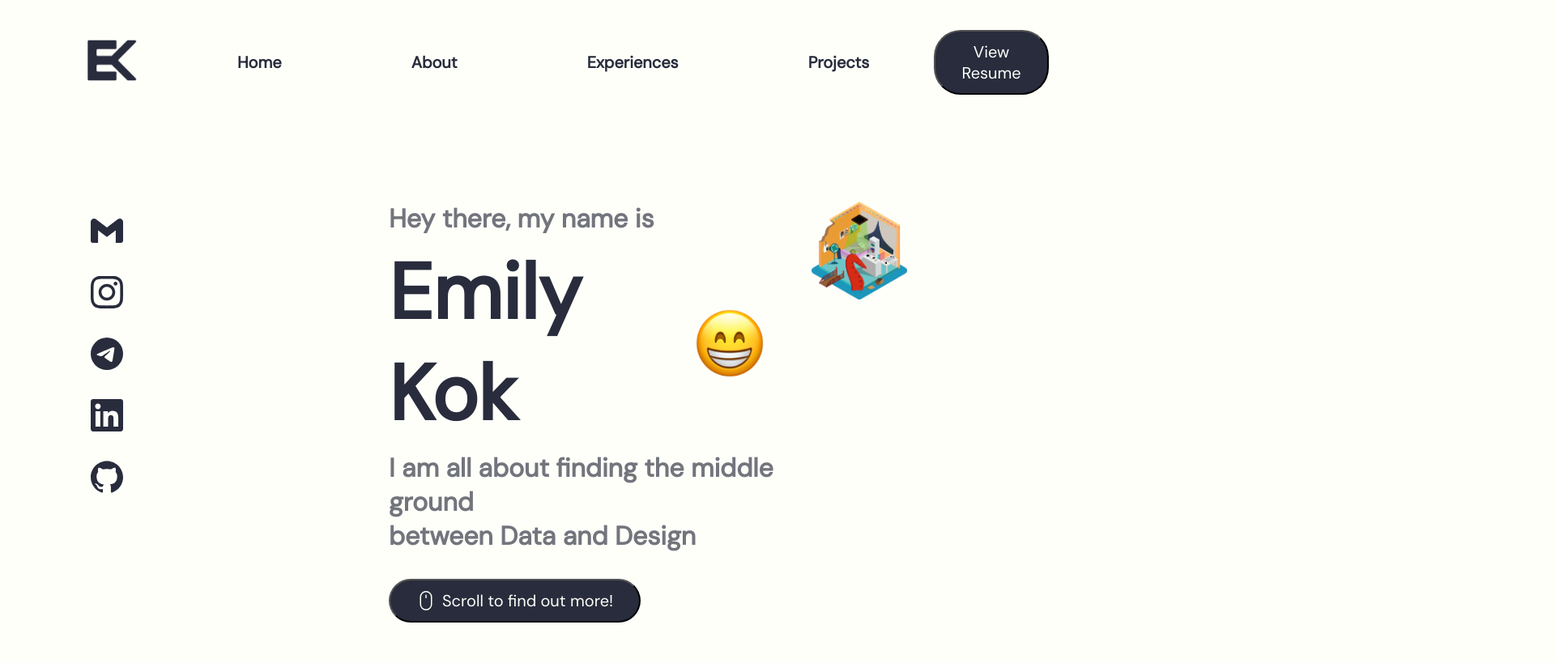
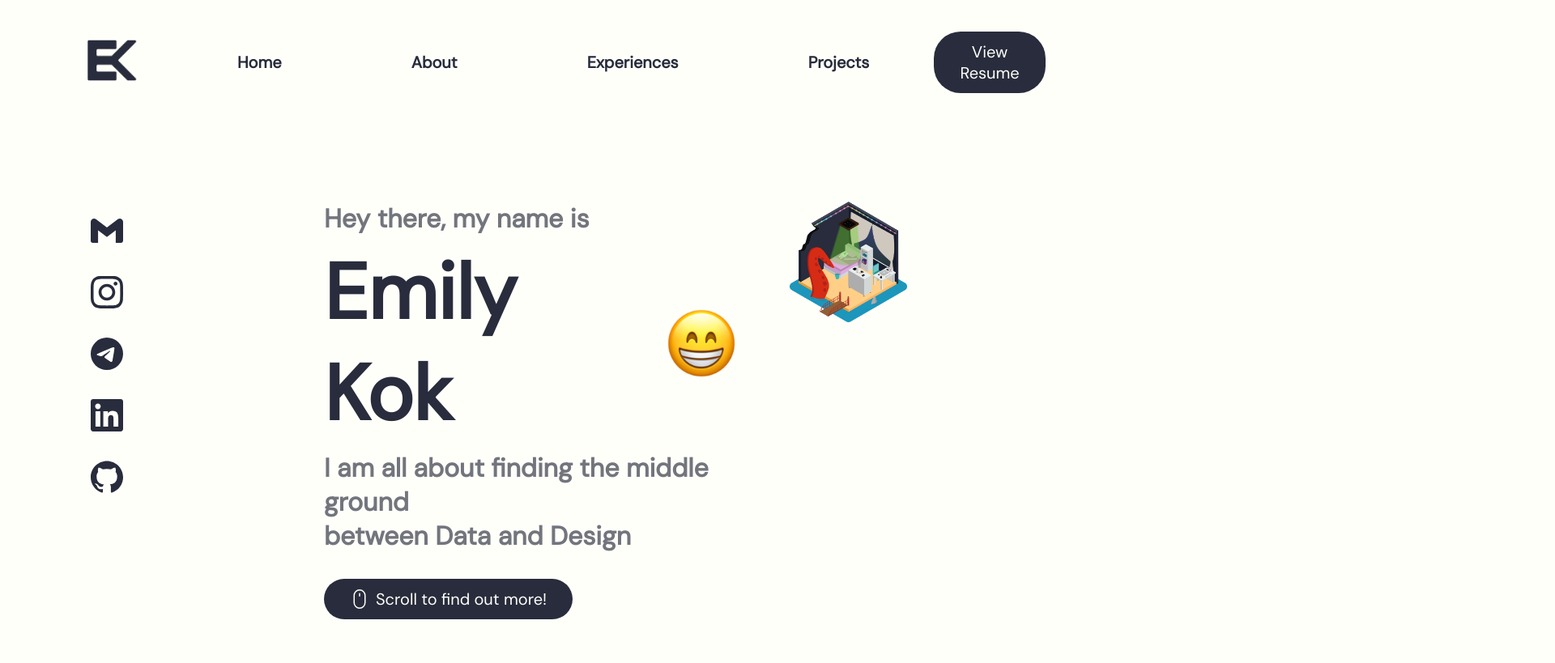
Before and after one commit to emfancypants/emily-personal-site, a React (Create React App) app: page / in a window 1280 px wide. Shown: the top 819 px of the page at 81% size, 1920 px wide, since content can reach past the window. Built offline with nearby package versions, Linux system fonts and the light colour scheme.

Commit message:
minor changes

```diff
--- a/src/containers/about/about.css
+++ b/src/containers/about/about.css
@@ -1,6 +1,6 @@
 .website__about {
     align-items: center;
-    padding: 10rem 6rem 15rem 30rem;
+    padding: 10rem 6rem 15rem 25rem;
 }
 
 .website__about-title h1{
--- a/src/containers/experience/experience.css
+++ b/src/containers/experience/experience.css
@@ -1,6 +1,6 @@
 .website__exp {
     align-items: center;
-    padding: 10rem 6rem 2rem 30rem;
+    padding: 7rem 6rem 2rem 25rem;
 }
 
 .website__exp-title h1{
--- a/src/containers/home/Home.jsx
+++ b/src/containers/home/Home.jsx
@@ -2,7 +2,7 @@ import React from 'react';
 import './home.css'
 import emoji from '../../assets/smiley emoji.png'
 import { BsMouse } from "react-icons/bs";
-import room from '../../assets/room5.png'
+import room from '../../assets/room6.png'
 
 const Home = () => {
   return (
--- a/src/containers/home/home.css
+++ b/src/containers/home/home.css
@@ -1,6 +1,6 @@
 .website__home-whole {
     display: flex;
-    padding: 6rem 10rem 20rem 30rem;
+    padding: 6rem 10rem 20rem 25rem;
 }
 
 .website__home-image {
@@ -57,6 +57,7 @@
     padding: 0.75rem 2rem;
     background: var(--colour-footer);
     border-radius: 33px;
+    border: none;
     color: var(--colour-bg);
     font-family: var(--font-family);
     font-weight: 500;
--- a/src/containers/navbar/navbar.css
+++ b/src/containers/navbar/navbar.css
@@ -64,6 +64,7 @@
     padding: 0.75rem 2rem;
     background: var(--colour-footer);
     border-radius: 33px;
+    border: none;
     color: var(--colour-bg);
     font-family: var(--font-family);
     font-weight: 500;
--- a/src/containers/projects/projects.css
+++ b/src/containers/projects/projects.css
@@ -1,6 +1,6 @@
 .website__proj {
     align-items: center;
-    padding: 10rem 6rem 6rem 30rem;
+    padding: 7rem 6rem 6rem 25rem;
 }
 
 .website__proj-title h1{
```
Also changed, not shown: src/assets/room5.png (deleted), src/assets/room6.png (added).
